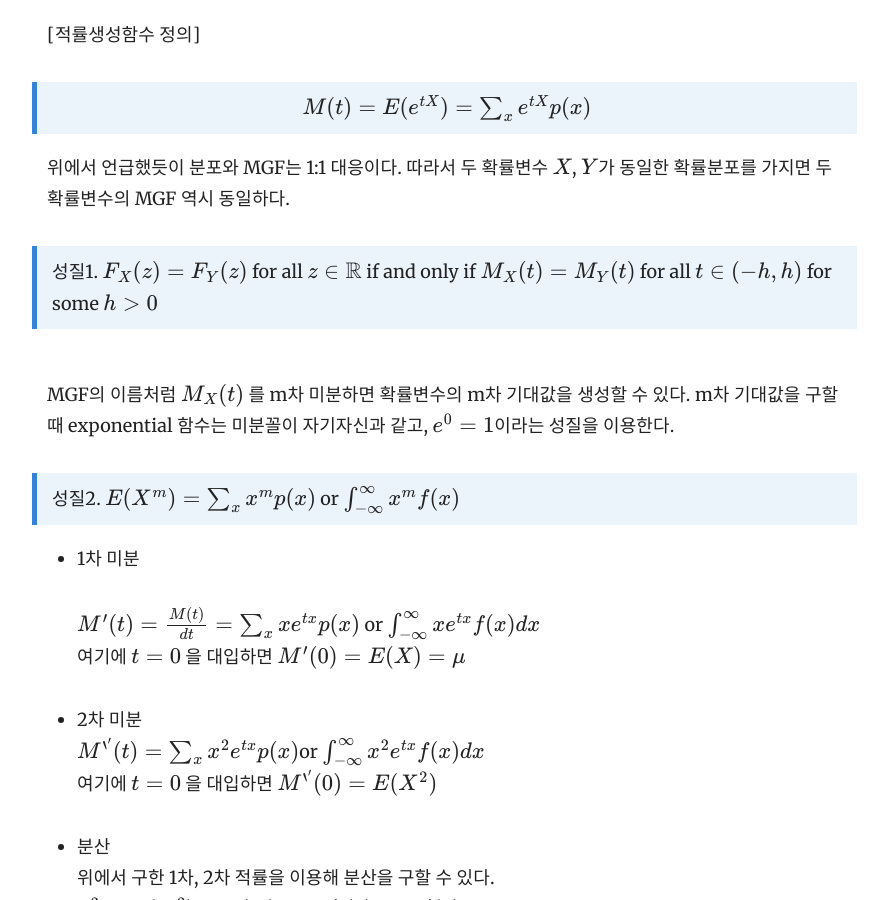
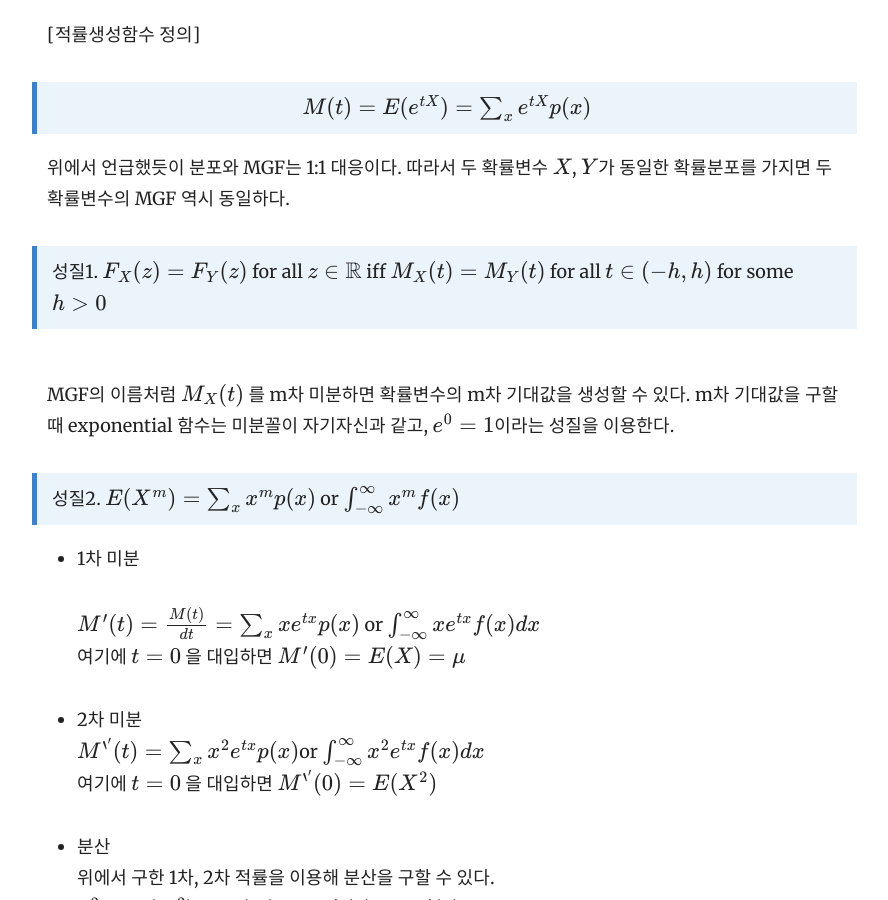
Before and after one commit to yrk3434/yrk3434.github.io, a Jekyll site: the page built from _docs/Theory/Mathematical Statistics.md, in a window 1280 px wide and 900 px high, scrolled down 1670 px. Shown: the whole window, without its empty margins (343-1231 px from the left). Built offline with Jekyll 4.4.1, drawn with Linux system fonts in a browser that asks for light colours; formulas are drawn with MathJax 3.

Commit message:
Update Mathematical Statistics.md

```diff
--- a/_docs/Theory/Mathematical Statistics.md
+++ b/_docs/Theory/Mathematical Statistics.md
@@ -48,7 +48,7 @@ toc_label: 목차
 > <center>$ M(t)=E( e^{tX} )  = \sum_x e^{tX} p(x) $ <center/>
 
 위에서 언급했듯이 분포와 MGF는 1:1 대응이다. 따라서 두 확률변수 $ X $, $ Y $가 동일한 확률분포를 가지면 두 확률변수의 MGF 역시 동일하다.
-> 성질1. $ F_X(z) = F_Y(z)$ for all $ z \in \mathbb{R} $ if and only if $ M_X(t) = M_Y(t) $ for all $ t \in (-h,h) $ for some $h>0$
+> 성질1. $ F_X(z) = F_Y(z)$ for all $ z \in \mathbb{R} $ iff $ M_X(t) = M_Y(t) $ for all $ t \in (-h,h) $ for some $h>0$
 
 <br/>
 MGF의 이름처럼 $ M_X(t) $ 를 m차 미분하면 확률변수의 m차 기대값을 생성할 수 있다.
```
